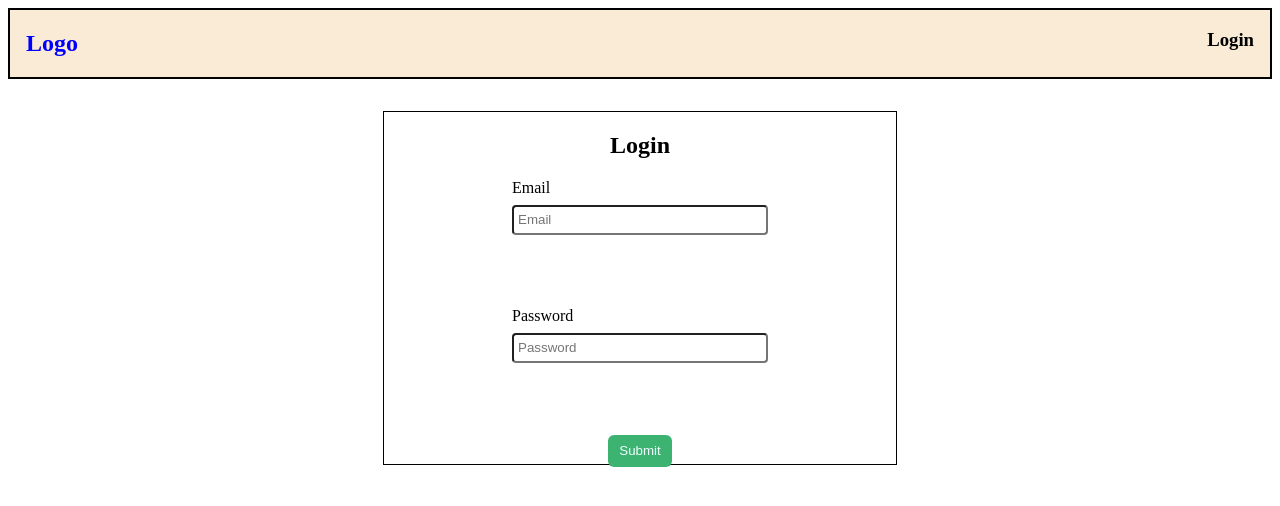
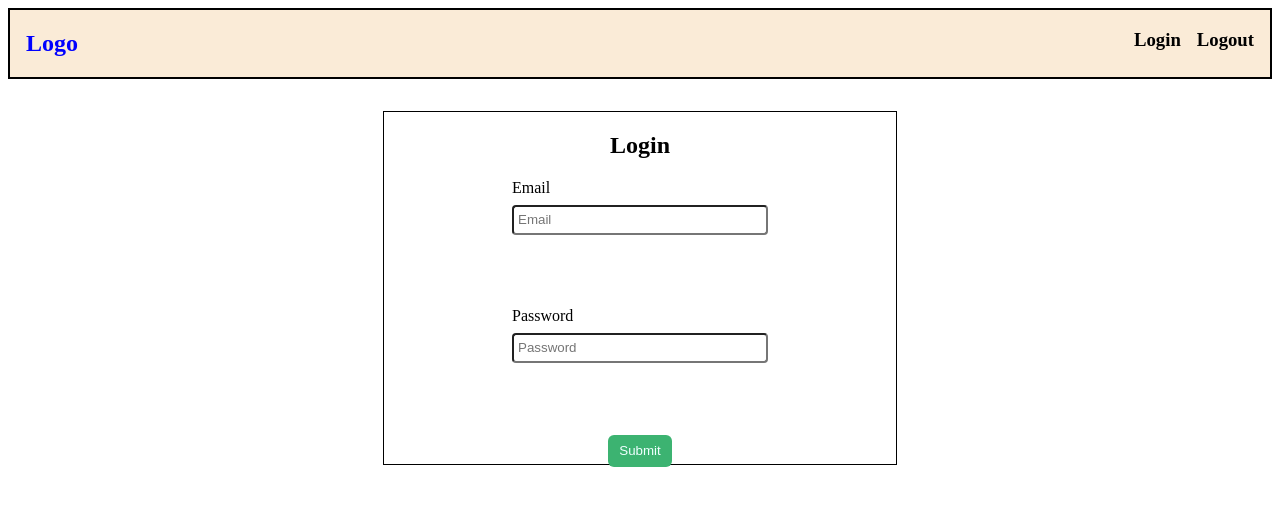
Before and after one commit to tharathep-k/vue-front, a Nuxt app: page /login in a window 1280 px wide. Shown: the top 506 px of the page. Built offline with nearby package versions, Linux system fonts and the light colour scheme.

Commit message:
finish:protect route

```diff
--- a/api/axios.js
+++ b/api/axios.js
@@ -10,7 +10,6 @@ axios.interceptors.request.use(
     const token = getAccessToken();
     if (token) {
       config.headers.Authorization = `Bearer ${token}`;
-      console.log("=====",config);
     }
     return config;
   },
--- a/components/loginInput.vue
+++ b/components/loginInput.vue
@@ -33,6 +33,10 @@ export default {
 </script>
 
 <script setup>
+// definePageMeta({
+//   middleware: ["auth"],
+// });
+
 import { object } from "joi";
 
 import loginValidate from "./validator/login-validate";
@@ -40,8 +44,8 @@ import { authStore } from "../store/auth-store";
 
 const store = authStore();
 
-const user = store.user
-console.log("user : ",user);
+const user = store.user;
+console.log("user : ", user);
 
 const initialLogin = {
   email: "",
@@ -61,6 +65,13 @@ const onSubmit = async (e) => {
 
     await store.login(initialLogin);
     errorMessage = {};
+
+    const isAuthenticated = store.isAuthenticate;
+    if (isAuthenticated) {
+      return navigateTo("/showdata");
+    }
+
+    console.log("Login Success !!");
   } catch (error) {
     console.log("Login False !!");
   }
--- a/layouts/default.vue
+++ b/layouts/default.vue
@@ -5,9 +5,14 @@
         <NuxtLink to="/" style="text-decoration: none">
           <h2>Logo</h2>
         </NuxtLink>
-        <NuxtLink to="/login" style="text-decoration: none">
-          <h3>Login</h3>
-        </NuxtLink>
+        <div class="link">
+          <NuxtLink to="/login" style="text-decoration: none">
+            <h3>Login</h3>
+          </NuxtLink>
+          <div @click="onLogout">
+            <h3>Logout</h3>
+          </div>
+        </div>
       </nav>
     </header>
     <div>
@@ -16,7 +21,25 @@
   </div>
 </template>
 
-<script setup></script>
+<script setup>
+import { authStore } from "../store/auth-store";
+
+const store = authStore();
+const isAuthenticated = store.isAuthenticate;
+
+const onLogout = (e) => {
+  try {
+    store.logout();
+
+    const isAuthenticated = store.isAuthenticate;
+    if (!isAuthenticated) {
+      return navigateTo("/login");
+    }
+  } catch (error) {
+    console.log(error);
+  }
+};
+</script>
 
 <style scoped>
 header {
@@ -46,4 +69,9 @@ h3 {
 h3:hover {
   color: orange;
 }
+
+.link {
+  display: flex;
+  gap: 16px;
+}
 </style>
--- a/pages/showdata/index.vue
+++ b/pages/showdata/index.vue
@@ -1,17 +1,28 @@
 <template>
   <div>
-    <h1>Show Data</h1>
+    <div>
+
+    </div>
   </div>
 </template>
 
 <script>
-import protectRoute from "../../middlewares/auth";
+import { authStore } from "../../store/auth-store";
 
-export default {
-  middleware: {
-    protectRoute,
-  },
-};
+definePageMeta({
+  middleware: [
+    function () {
+      const store = authStore();
+
+      const isAuthenticated = store.isAuthenticate;
+      if (!isAuthenticated) {
+        return navigateTo("/");
+      }
+    },
+  ],
+});
 </script>
 
+<script setup></script>
+
 <style scoped></style>
--- a/store/auth-store.js
+++ b/store/auth-store.js
@@ -33,8 +33,8 @@ export const authStore = defineStore("auth", {
 
     logout() {
       removeAccessToken();
-      user = null;
       this.isAuthenticate = false;
+      this.user = null;
     },
   },
 });
```
Also changed, not shown: middleware/auth.js (added, +9 -0 lines).
